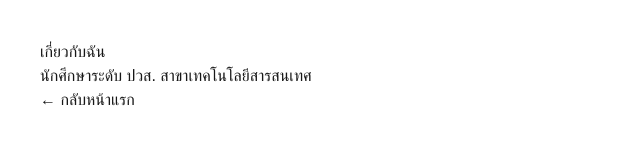
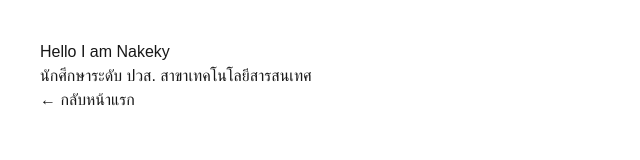
Before and after one commit to 66209010039/first-nextjs-app, a Next.js app: page /about in a window 1280 px wide. Shown: the top 160 px of the page, without its empty margins (0-640 px from the left). Built offline with nearby package versions, Linux system fonts and the light colour scheme.

Commit message:
feat: change title to English

```diff
--- a/app/about/page.js
+++ b/app/about/page.js
@@ -3,7 +3,7 @@ import Link from "next/link";
 export default function About() {
   return (
     <main style={{ padding: "40px", fontFamily: "sans-serif" }}>
-      <h1>เกี่ยวกับฉัน</h1>
+      <h1>Hello I am Nakeky</h1>
       <p>นักศึกษาระดับ ปวส. สาขาเทคโนโลยีสารสนเทศ</p>
       <Link href="/">← กลับหน้าแรก</Link>
     </main>
```
